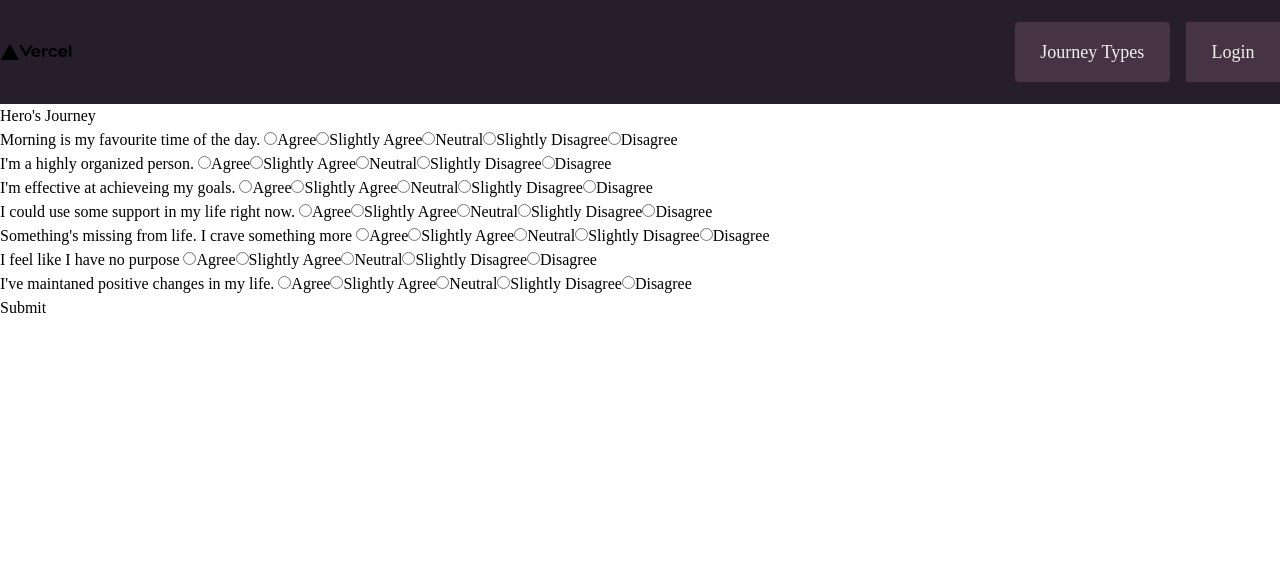
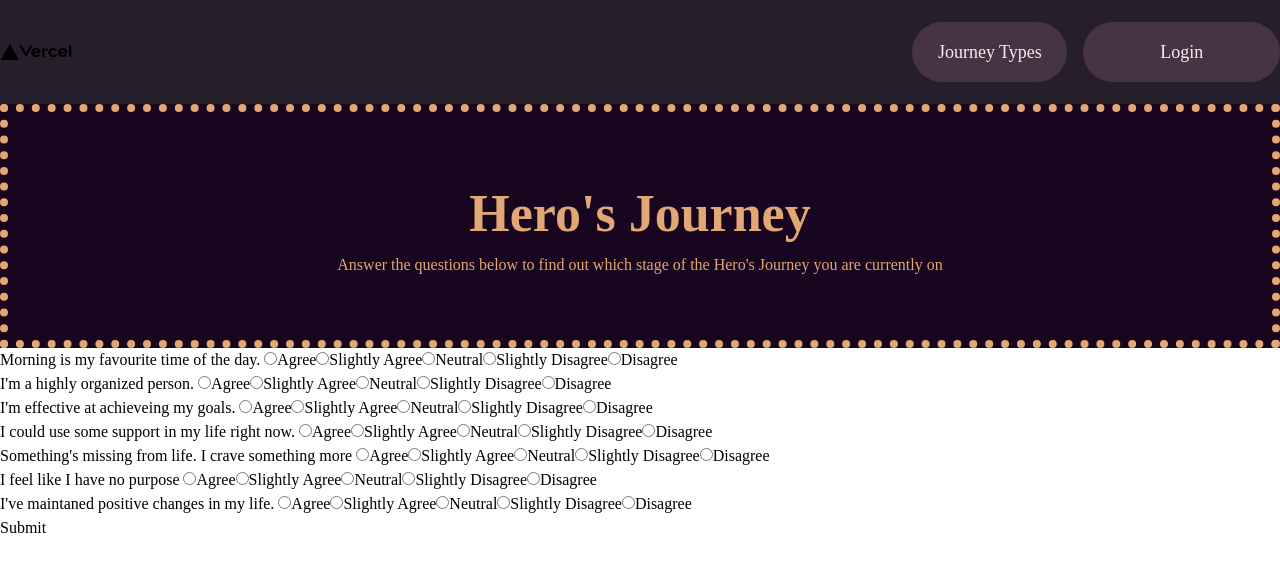
Before and after one commit to srai98i/personality-quiz, a Next.js app in the folder quiz-app/: page / in a window 1280 px wide. Shown: the top 572 px of the page. Built offline with nearby package versions, Linux system fonts and the light colour scheme; a web font is replaced by a local one.

Commit message:
style: style header in section in appjs

```diff
--- a/quiz-app/components/NavBar/NavBar.jsx
+++ b/quiz-app/components/NavBar/NavBar.jsx
@@ -12,10 +12,10 @@ export default function NavBar() {
         />
         <ul className="flex justify-self-end  space-x-4 text-[#F4EFEF]">
           <li>
-            <button className="bg-[#463343] py-[2vh] px-[2vw] rounded">Journey Types</button>
+            <button className="bg-[#463343] py-[2vh] px-[2vw] rounded-full">Journey Types</button>
           </li>
           <li>
-            <button className="bg-[#463343] py-[2vh] px-[2vw]">Login</button>
+            <button className="bg-[#463343] py-[2vh] px-[6vw] rounded-full">Login</button>
           </li>
         </ul>
       </nav>
--- a/quiz-app/pages/index.js
+++ b/quiz-app/pages/index.js
@@ -15,7 +15,11 @@ export default function Home() {
         <link rel="icon" href="/favicon.ico" />
       </Head>
       <NavBar />
-      <h1> Hero's Journey</h1>
+      <section className="flex flex-col w-full h-[30.5%] justify-center align-center content-center border-dotted bg-[#180520] box-border border-8 border-[#E1A774]">
+      <h1 className="self-center text-[6.5vh] font-bold text-[#E1A774]"> Hero's Journey</h1>
+      <h3 className="self-center text-[#E1A774]">Answer the questions below to find out which stage of the Hero's Journey you are currently on</h3>
+      </section>
+
       <Quiz />
     </div>
   );
```
